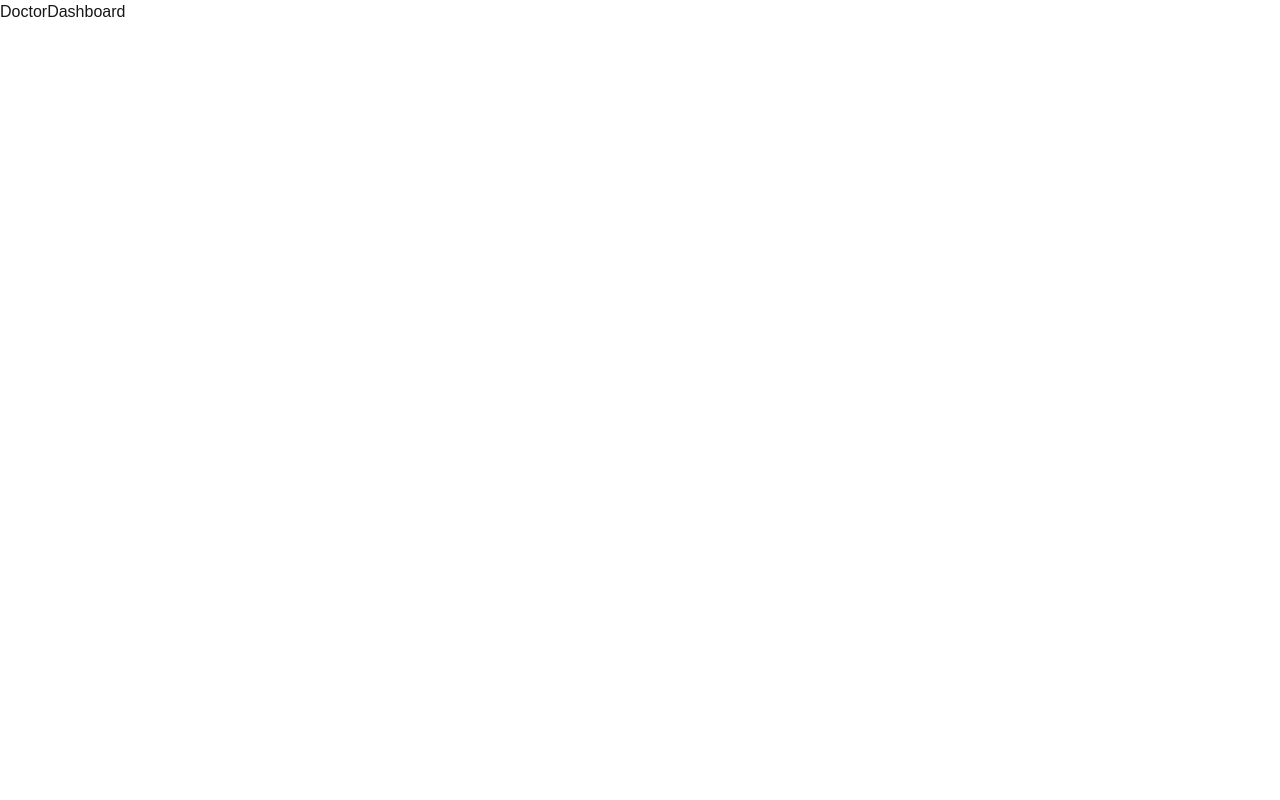
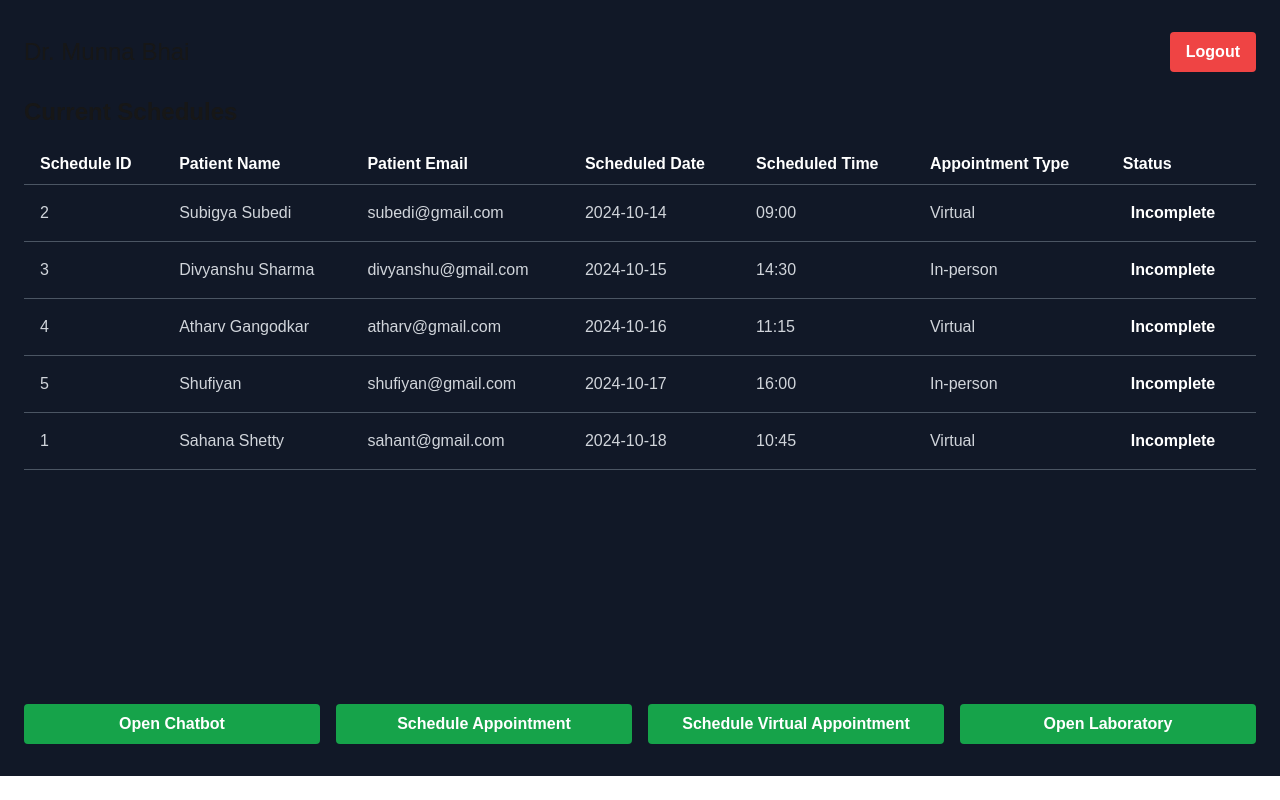
Before and after one commit to subigya-js/Curenet, a Next.js app: page /doctor/dashboard in a window 1280 px wide. Built offline with nearby package versions, Linux system fonts and the light colour scheme.

Commit message:
Updated Doctor Dashboard

```diff
--- a/app/components/Doctor/DoctorDashboard.jsx
+++ b/app/components/Doctor/DoctorDashboard.jsx
@@ -1,9 +1,150 @@
-import React from 'react'
+"use client";
+
+import { useState } from "react";
 
 const DoctorDashboard = () => {
+  // Simulated API data
+  const initialScheduleData = [
+    {
+      id: 1,
+      patientName: "Sahana Shetty",
+      email: "sahant@gmail.com",
+      date: "2024-10-18",
+      time: "10:45",
+      type: "Virtual",
+    },
+    {
+      id: 2,
+      patientName: "Subigya Subedi",
+      email: "subedi@gmail.com",
+      date: "2024-10-14",
+      time: "09:00",
+      type: "Virtual",
+    },
+    {
+      id: 3,
+      patientName: "Divyanshu Sharma",
+      email: "divyanshu@gmail.com",
+      date: "2024-10-15",
+      time: "14:30",
+      type: "In-person",
+    },
+    {
+      id: 4,
+      patientName: "Atharv Gangodkar",
+      email: "atharv@gmail.com",
+      date: "2024-10-16",
+      time: "11:15",
+      type: "Virtual",
+    },
+    {
+      id: 5,
+      patientName: "Shufiyan",
+      email: "shufiyan@gmail.com",
+      date: "2024-10-17",
+      time: "16:00",
+      type: "In-person",
+    },
+  ];
+
+  const [scheduleData, setScheduleData] = useState(initialScheduleData.map(schedule => ({...schedule, status: false})));
+
+  // Sort scheduleData based on date and time
+  const sortedScheduleData = [...scheduleData].sort((a, b) => {
+    const dateA = new Date(a.date + "T" + a.time);
+    const dateB = new Date(b.date + "T" + b.time);
+    return dateA - dateB;
+  });
+
+  const toggleStatus = (id) => {
+    setScheduleData(prevData =>
+      prevData.map(schedule =>
+        schedule.id === id ? { ...schedule, status: !schedule.status } : schedule
+      )
+    );
+  };
+
   return (
-    <div>DoctorDashboard</div>
-  )
-}
+    <div className="mx-auto px-6 py-8 bg-gray-900">
+      <div className="flex justify-between items-center mb-6">
+        <h2 className="text-2xl ">Dr. Munna Bhai</h2>
+        <button className="bg-red-500 hover:bg-red-600 text-white font-bold py-2 px-4 rounded">
+          Logout
+        </button>
+      </div>
 
-export default DoctorDashboard
+      <h2 className="text-2xl font-semibold mb-4">Current Schedules</h2>
+
+      <div className="flex justify-between flex-col min-h-[75vh]">
+        <div className="overflow-x-auto">
+          <table className="min-w-full">
+            <thead className="border-b border-gray-600 text-white">
+              <tr>
+                <th className="py-2 px-4 text-left">Schedule ID</th>
+                <th className="py-2 px-4 text-left">Patient Name</th>
+                <th className="py-2 px-4 text-left">Patient Email</th>
+                <th className="py-2 px-4 text-left">Scheduled Date</th>
+                <th className="py-2 px-4 text-left">Scheduled Time</th>
+                <th className="py-2 px-4 text-left">Appointment Type</th>
+                <th className="py-2 px-4 text-left">Status</th>
+              </tr>
+            </thead>
+            <tbody className="text-gray-300">
+              {sortedScheduleData.map((schedule) => (
+                <tr key={schedule.id}>
+                  <td className="py-3 px-4 border-b border-gray-600">
+                    {schedule.id}
+                  </td>
+                  <td className="py-3 px-4 border-b border-gray-600">
+                    {schedule.patientName}
+                  </td>
+                  <td className="py-3 px-4 border-b border-gray-600">
+                    {schedule.email}
+                  </td>
+                  <td className="py-3 px-4 border-b border-gray-600">
+                    {schedule.date}
+                  </td>
+                  <td className="py-3 px-4 border-b border-gray-600">
+                    {schedule.time}
+                  </td>
+                  <td className="py-3 px-4 border-b border-gray-600">
+                    {schedule.type}
+                  </td>
+                  <td className="py-3 px-4 border-b border-gray-600">
+                    <button
+                      onClick={() => toggleStatus(schedule.id)}
+                      className={`py-1 px-2 rounded hover:underline ${
+                        schedule.status
+                          ? "text-green-500 hover:text-green-600"
+                          : "text-red-500 hover:text-red-600"
+                      } text-white font-bold`}
+                    >
+                      {schedule.status ? "Completed" : "Incomplete"}
+                    </button>
+                  </td>
+                </tr>
+              ))}
+            </tbody>
+          </table>
+        </div>
+
+        <div className="mt-6 grid grid-cols-1 md:grid-cols-2 lg:grid-cols-4 gap-4">
+          <button className="bg-green-600 hover:bg-green-700 text-white font-bold py-2 px-4 rounded">
+            Open Chatbot
+          </button>
+          <button className="bg-green-600 hover:bg-green-700 text-white font-bold py-2 px-4 rounded">
+            Schedule Appointment
+          </button>
+          <button className="bg-green-600 hover:bg-green-700 text-white font-bold py-2 px-4 rounded">
+            Schedule Virtual Appointment
+          </button>
+          <button className="bg-green-600 hover:bg-green-700 text-white font-bold py-2 px-4 rounded">
+            Open Laboratory
+          </button>
+        </div>
+      </div>
+    </div>
+  );
+};
+
+export default DoctorDashboard;
--- /dev/null
+++ b/app/components/Patient/Appointment.jsx
@@ -0,0 +1,133 @@
+"use client";
+
+import React, { useState } from "react";
+
+const Appointment = () => {
+  const [formData, setFormData] = useState({
+    appointmentDate: "",
+    appointmentTime: "",
+    symptoms: "",
+    concerns: "",
+  });
+
+  const handleChange = (e) => {
+    const { name, value } = e.target;
+    setFormData((prevData) => ({
+      ...prevData,
+      [name]: value,
+    }));
+  };
+
+  const handleSubmit = (e) => {
+    e.preventDefault();
+    // Handle appointment logic here
+    console.log("Appointment attempt with:", formData);
+
+    // Reset the form data
+    setFormData({
+      appointmentDate: "",
+      appointmentTime: "",
+      symptoms: "",
+      concerns: "",
+    });
+  };
+
+  return (
+    <div className="flex items-center justify-center min-h-screen bg-gray-900 px-4">
+      <div className="bg-white p-6 sm:p-8 rounded-lg shadow-md w-full max-w-md">
+        <h2 className="text-2xl sm:text-3xl text-center mb-6 text-green-600 font-semibold">
+          Book Appointment
+        </h2>
+
+        <form onSubmit={handleSubmit}>
+          <div className="mb-4">
+            <label
+              htmlFor="date"
+              className="block text-sm font-medium text-gray-700 mb-1"
+            >
+              Appointment Date
+            </label>
+            <input
+              type="date"
+              id="appointmentDate"
+              name="appointmentDate"
+              value={formData.appointmentDate}
+              className="w-full px-3 py-2 bg-white border border-gray-300 rounded-md shadow-sm focus:outline-none focus:ring-green-500 focus:border-green-500 text-gray-800"
+              placeholder="Appointment Date"
+              onChange={handleChange}
+              required
+              autoComplete="off"
+            />
+          </div>
+
+          <div className="mb-4">
+            <label
+              htmlFor="time"
+              className="block text-sm font-medium text-gray-700 mb-1"
+            >
+              Appointment Time
+            </label>
+            <input
+              type="time"
+              id="appointmentTime"
+              name="appointmentTime"
+              value={formData.appointmentTime}
+              className="w-full px-3 py-2 bg-white border border-gray-300 rounded-md shadow-sm focus:outline-none focus:ring-green-500 focus:border-green-500 text-gray-800"
+              placeholder="Appointment Time"
+              onChange={handleChange}
+              required
+              autoComplete="off"
+            />
+          </div>
+
+          <div>
+            <label
+              htmlFor="symptoms"
+              className="block text-sm font-medium text-gray-700 mb-1"
+            >
+              Symptoms
+            </label>
+            <textarea
+              id="symptoms"
+              name="symptoms"
+              value={formData.symptoms}
+              className="w-full px-3 py-2 bg-white border border-gray-300 rounded-md shadow-sm focus:outline-none focus:ring-green-500 focus:border-green-500 text-gray-800 min-h-[80px] max-h-[100px]"
+              placeholder="Enter Symptoms"
+              onChange={handleChange}
+              required
+              autoComplete="off"
+            />
+          </div>
+
+          <div>
+            <label
+              htmlFor="concerns"
+              className="block text-sm font-medium text-gray-700 mb-1"
+            >
+              Concerns
+            </label>
+            <textarea
+              id="concerns"
+              name="concerns"
+              value={formData.concerns}
+              className="w-full px-3 py-2 bg-white border border-gray-300 rounded-md shadow-sm focus:outline-none focus:ring-green-500 focus:border-green-500 text-gray-800 min-h-[80px] max-h-[100px]"
+              placeholder="Enter Concerns"
+              onChange={handleChange}
+              required
+              autoComplete="off"
+            />
+          </div>
+
+          <button
+            type="submit"
+            className="mt-5 px-4 py-2 bg-green-600 hover:bg-green-700 duration-200 rounded-md"
+          >
+            Book Appointment
+          </button>
+        </form>
+      </div>
+    </div>
+  );
+};
+
+export default Appointment;
--- /dev/null
+++ b/app/patient/appointment/page.js
@@ -0,0 +1,9 @@
+import Appointment from "@/app/components/Patient/Appointment";
+
+export default function RegisterPage() {
+  return (
+    <div>
+      <Appointment />
+    </div>
+  );
+}
```
